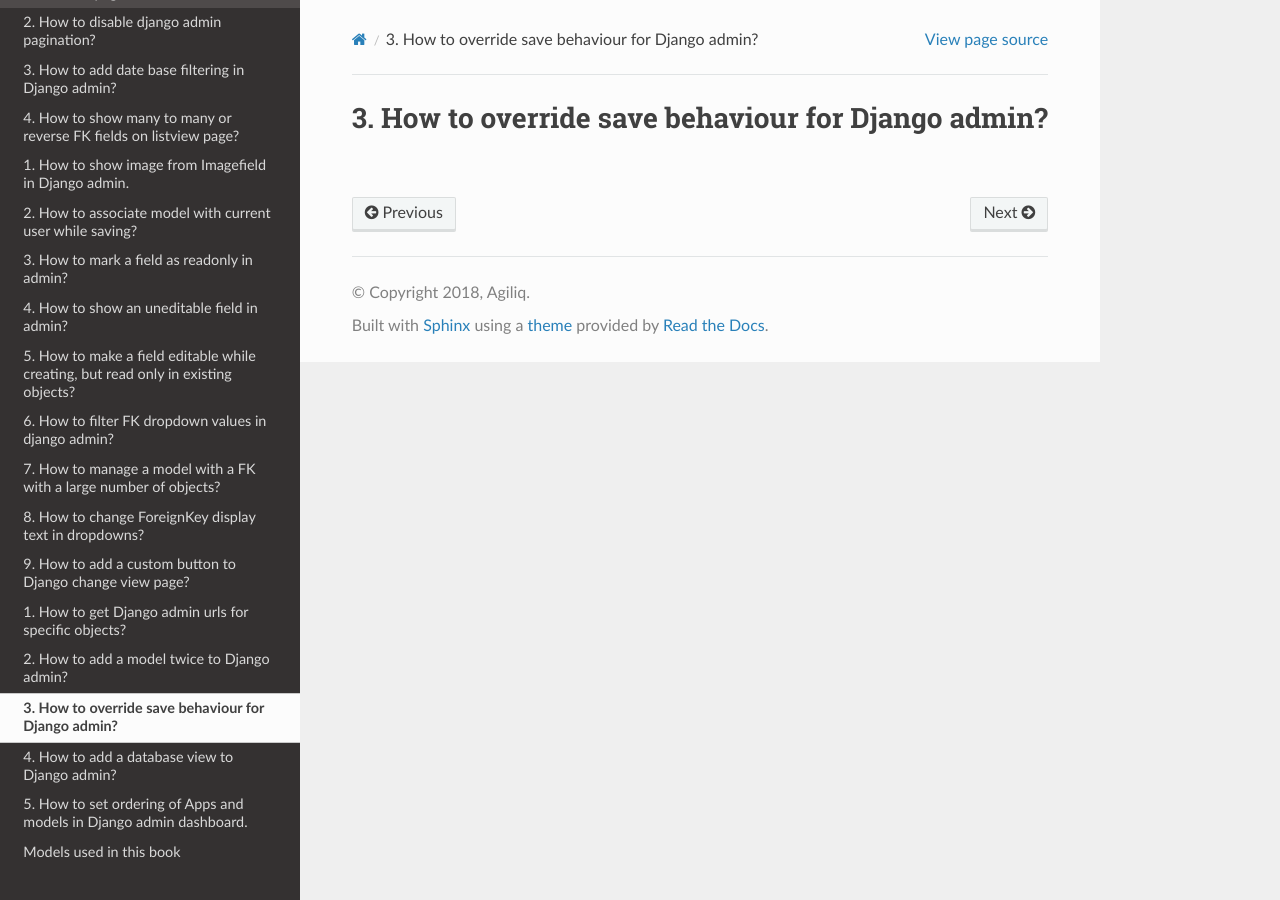
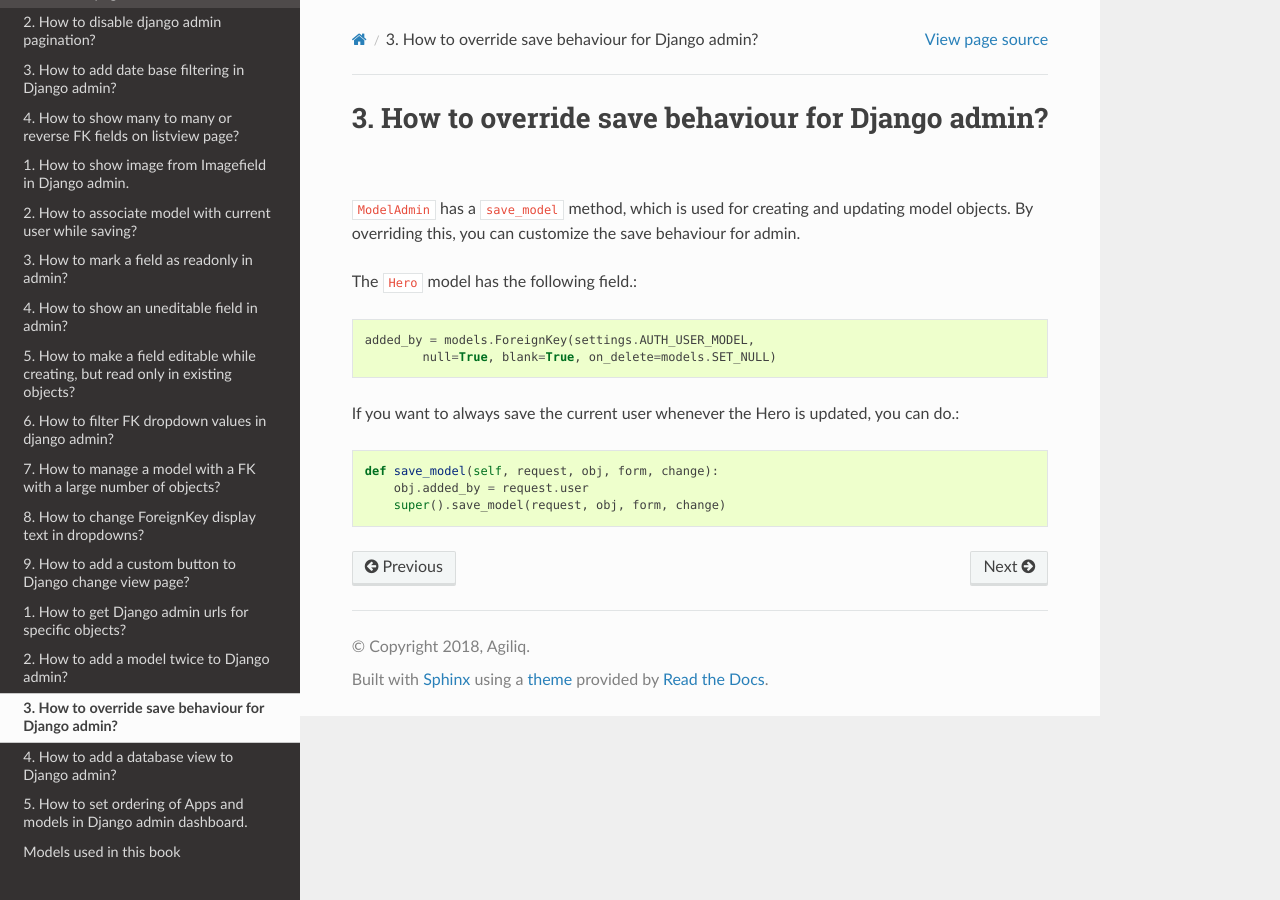
Before and after one commit to agiliq/django-admin-cookbook, a Sphinx documentation site: the page built from docs/override_save.rst, in a window 1280 px wide. Built offline with Sphinx 7.4.7 and the Read the Docs theme 2.0.0, drawn with Linux system fonts in a browser that asks for light colours.

Commit message:
Overriding save behaviour

```diff
--- a/docs/override_save.rst
+++ b/docs/override_save.rst
@@ -1,2 +1,18 @@
 How to override save behaviour for Django admin?
-++++++++++++++++++++++++++++++++++++++++++++++++++++++++++++++++++++++++++++++++++++
++++++++++++++++++++++++++++++++++++++++++++++++++++++++
+
+:code:`ModelAdmin` has a :code:`save_model` method, which is used for creating and updating model objects.
+By overriding this, you can customize the save behaviour for admin.
+
+
+The :code:`Hero` model has the following field.::
+
+    added_by = models.ForeignKey(settings.AUTH_USER_MODEL,
+            null=True, blank=True, on_delete=models.SET_NULL)
+
+
+If you want to always save the current user whenever the Hero is updated, you can do.::
+
+    def save_model(self, request, obj, form, change):
+        obj.added_by = request.user
+        super().save_model(request, obj, form, change)
```
